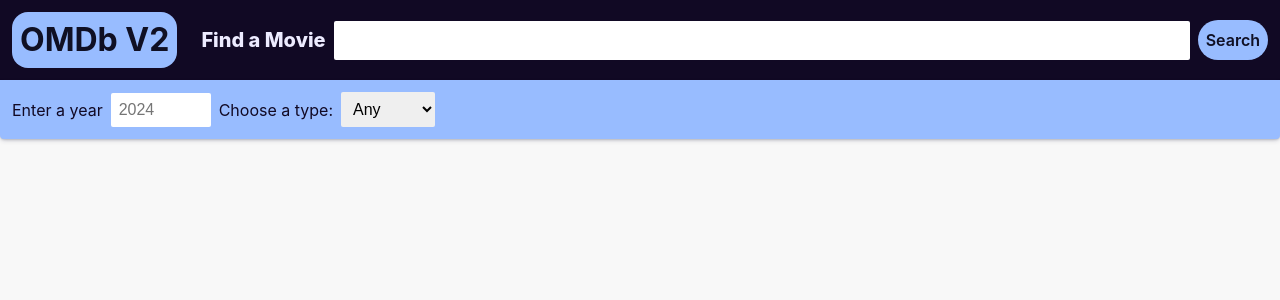
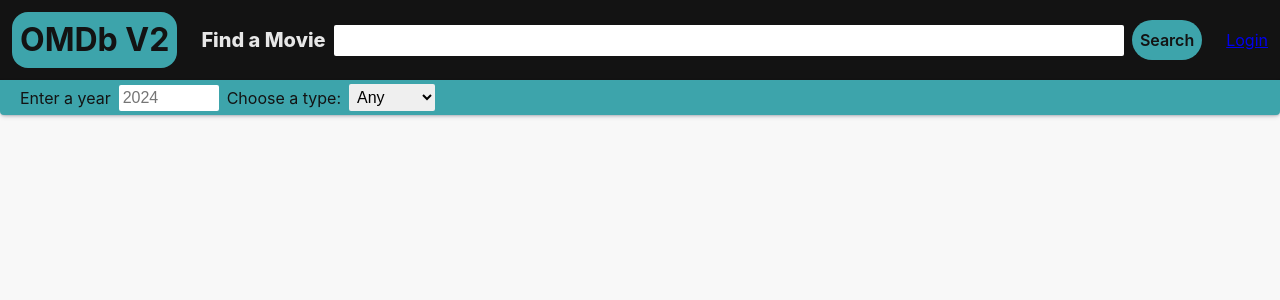
Before and after one commit to Joee94/OMDBv2, a React (Vite) app: page / in a window 1280 px wide. Shown: the top 300 px of the page. Built offline with nearby package versions, Linux system fonts and the light colour scheme; no server answers.

Commit message:
Authentication started

```diff
--- /dev/null
+++ b/handlers/logout.js
@@ -0,0 +1,5 @@
+export default function Logout(req, res) {
+  console.log("logout");
+  req.session.destroy();
+  res.redirect("/");
+}
--- a/package.json
+++ b/package.json
@@ -14,8 +14,11 @@
   },
   "dependencies": {
     "@tanstack/react-query": "^5.18.1",
+    "express": "^4.18.2",
+    "express-session": "^1.18.0",
     "react": "^18.2.0",
-    "react-dom": "^18.2.0"
+    "react-dom": "^18.2.0",
+    "vite-express": "^0.15.0"
   },
   "devDependencies": {
     "@testing-library/jest-dom": "^6.4.2",
--- a/src/components/Header/Header.tsx
+++ b/src/components/Header/Header.tsx
@@ -39,6 +39,7 @@ export const Header = ({ setSearch }: Props) => {
             </div>
           </form>
         </search>
+        <a href="/login">Login</a>
       </div>
       <div className="filters">
         <label htmlFor="year">Enter a year</label>
--- a/src/components/Header/header.css
+++ b/src/components/Header/header.css
@@ -13,7 +13,7 @@ header {
 
 .top {
   display: flex;
-  background-color: var(--off-black);
+  background-color: var(--black);
   gap: 24px;
   padding: 12px;
   align-items: center;
@@ -27,7 +27,7 @@ header input {
   border-radius: 2px;
   border: 0;
   font-size: 1.25rem;
-  padding: 8px;
+  padding: 4px;
 }
 
 header button {
@@ -42,7 +42,7 @@ header select {
   border-radius: 2px;
   border: 0;
   font-size: 1.25rem;
-  padding: 8px;
+  padding: 4px;
   font-size: 1rem;
 }
 
@@ -55,8 +55,8 @@ header select {
 
 .filters {
   background-color: var(--accent-color);
-  color: var(--off-black);
-  padding: 12px;
+  color: var(--black);
+  padding: 4px 20px;
   border-radius: 0 0 4px 4px;
   box-shadow:
     rgba(50, 50, 93, 0.25) 0px 2px 5px -1px,
--- a/src/index.css
+++ b/src/index.css
@@ -10,15 +10,14 @@
   -webkit-font-smoothing: antialiased;
   -moz-osx-font-smoothing: grayscale;
 
-  --white: #edebff;
-  --black: #101024;
+  --white: #e7e7e7;
+  --black: #131313;
 
   --off-white: rgb(248, 248, 248);
-  --off-black: rgb(17, 9, 36);
 
   --primary-color: var(--black);
   --secondary-color: var(--white);
-  --accent-color: #98bcff;
+  --accent-color: #3da4ab;
 
   background-color: var(--off-white);
   color: var(--primary-color);
@@ -28,7 +27,7 @@
   :root {
     --primary-color: var(--white);
     --secondary-color: var(--black);
-    background-color: var(--off-black);
+    background-color: var(--black);
     color: var(--secondary-color);
   }
 }
```
Also changed, not shown: handlers/login.js (added, +18 -0 lines), handlers/process-login.js (added, +10 -0 lines), server.js (added, +29 -0 lines), 1 other file (tests, documents, lock files or other folders).
